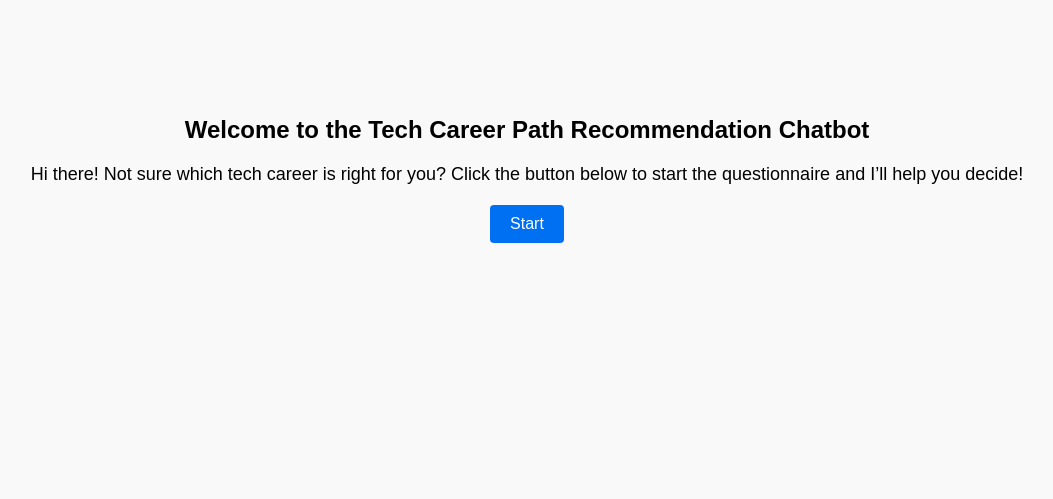
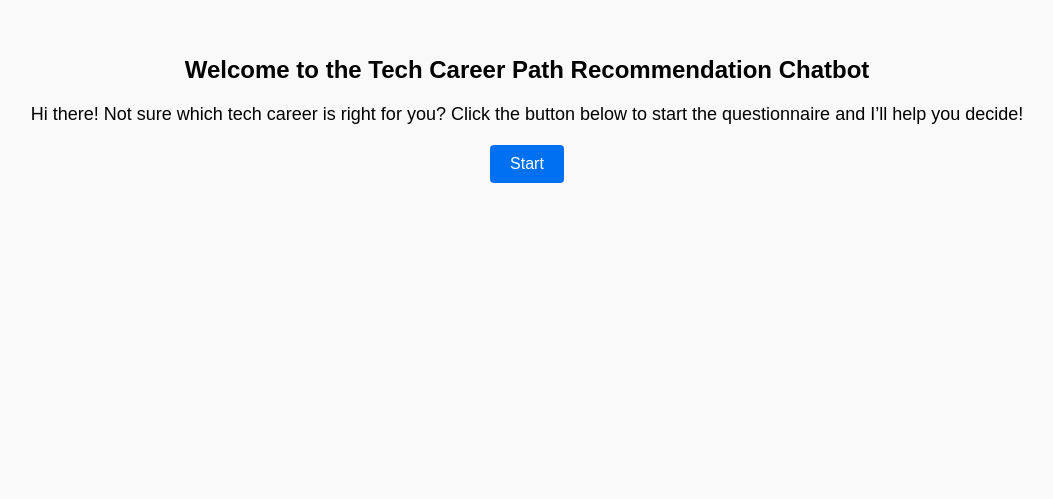
Before and after one commit to habeebalamutu/WLR-chatbot, a Next.js app: page / in a window 1280 px wide. Shown: the part 301-800 px from the top of the page, without its empty margins (113-1166 px from the left). Built offline with nearby package versions, Linux system fonts and the light colour scheme.

Commit message:
commit 7

```diff
--- a/app/page.module.css
+++ b/app/page.module.css
@@ -1,20 +1,13 @@
 .page {
-  --gray-rgb: 0, 0, 0;
-  --gray-alpha-200: rgba(var(--gray-rgb), 0.08);
-  --gray-alpha-100: rgba(var(--gray-rgb), 0.05);
-
-  --button-primary-hover: #383838;
-  --button-secondary-hover: #f2f2f2;
-
-  display: grid;
-  grid-template-rows: auto 1fr 20px;
+  display: flex;
+  flex-direction: column;
   align-items: center;
-  justify-items: center;
-  min-height: 100svh;
-  padding: 80px;
-  gap: 64px;
-  font-family: var(--font-geist-sans);
+  justify-content: center;
+  min-height: 100vh;
+  font-family: Arial, sans-serif;
+  padding: 20px;
   background-color: #f9f9f9;
+  color: #000;
 }
 
 @media (prefers-color-scheme: dark) {
@@ -66,7 +59,7 @@
 .container p {
   font-size: 18px;
   color: #000;
-  margin-bottom: 20px; /* Add space between the question and the answer buttons */
+  margin-bottom: 20px;
 }
 
 .container ul {
@@ -104,6 +97,23 @@
   text-decoration: underline;
 }
 
+.result {
+  color: #000;
+  font-size: 22px;
+  font-weight: lighter;
+  margin-top: 20px;
+  padding: 20px;
+  background-color: #fff;
+  border-radius: 8px;
+  text-align: center;
+  max-width: 100%;
+  word-wrap: break-word;
+}
+
+.result-title {
+  font-weight: 900;
+}
+
 .footer {
   margin-top: 20px;
   text-align: center;
@@ -122,3 +132,23 @@
 .footer a:hover {
   text-decoration: underline;
 }
+
+@media (max-width: 600px) {
+  .result {
+    font-size: 18px;
+    padding: 15px;
+  }
+
+  .container h1 {
+    font-size: 20px;
+  }
+
+  .container p {
+    font-size: 16px;
+  }
+
+  .container button {
+    font-size: 14px;
+    padding: 8px 16px;
+  }
+}
--- a/app/page.tsx
+++ b/app/page.tsx
@@ -64,7 +64,7 @@ export default function Home() {
             <div className={styles.result}>
               <h2>Your Recommended Career Path: <span className={styles.resultTitle}>{result}</span></h2>
               <p>
-                Visit <a href="https://welearnremotely.com">WeLearnRemotely</a> for a free guide based on your choice.
+                Visit <a href="https://welearnremotely.com/">WeLearnRemotely</a> for a free guide based on your choice.
               </p>
             </div>
           )}
@@ -72,7 +72,7 @@ export default function Home() {
       )}
       <footer className={styles.footer}>
         <p>
-          Built by <a href="https://www.linkedin.com/company/welearnremotely">WeLearnRemotely</a> ❤️.
+          Built by <a href="https://www.linkedin.com/company/we-learn-remotely/">WeLearnRemotely</a> ❤️.
         </p>
       </footer>
     </div>
--- a/pages/chatbot.module.css
+++ b/pages/chatbot.module.css
@@ -7,6 +7,7 @@
   font-family: Arial, sans-serif;
   padding: 20px;
   background-color: #f9f9f9;
+  color: #000;
 }
 
 .container {
@@ -29,7 +30,7 @@
 .container p {
   font-size: 18px;
   color: #000;
-  margin-bottom: 20px; /* Add space between the question and the answer buttons */
+  margin-bottom: 20px;
 }
 
 .container ul {
@@ -68,12 +69,12 @@
 }
 
 .result {
-  color: #0070f3;
+  color: #000000;
   font-size: 22px;
-  font-weight: bold;
+  font-weight: lighter;
   margin-top: 20px;
   padding: 20px;
-  background-color: #e6f7ff;
+  background-color: #fff;
   border-radius: 8px;
   text-align: center;
   max-width: 100%;
@@ -81,7 +82,7 @@
 }
 
 .result-title {
-  font-weight: bold;
+  font-weight: 900;
 }
 
 .footer {
--- a/pages/chatbot.tsx
+++ b/pages/chatbot.tsx
@@ -62,7 +62,7 @@ export default function Chatbot() {
             <div className={styles.result}>
               <h2>Your Recommended Career Path: <span className={styles.resultTitle}>{result}</span></h2>
               <p>
-                Visit <a href="https://welearnremotely.com">WeLearnRemotely</a> for a free guide based on your choice.
+                Visit <a href="https://welearnremotely.com/">WeLearnRemotely</a> for a free guide based on your choice.
               </p>
             </div>
           )}
@@ -70,7 +70,7 @@ export default function Chatbot() {
       )}
       <footer className={styles.footer}>
         <p>
-          Built by <a href="https://www.linkedin.com/company/welearnremotely">WeLearnRemotely</a> ❤️.
+          Built by <a href="https://www.linkedin.com/company/we-learn-remotely/">WeLearnRemotely</a> with ❤️.
         </p>
       </footer>
     </div>
```
Also changed, not shown: components/Welcome.module.css (line endings or trailing spaces).
